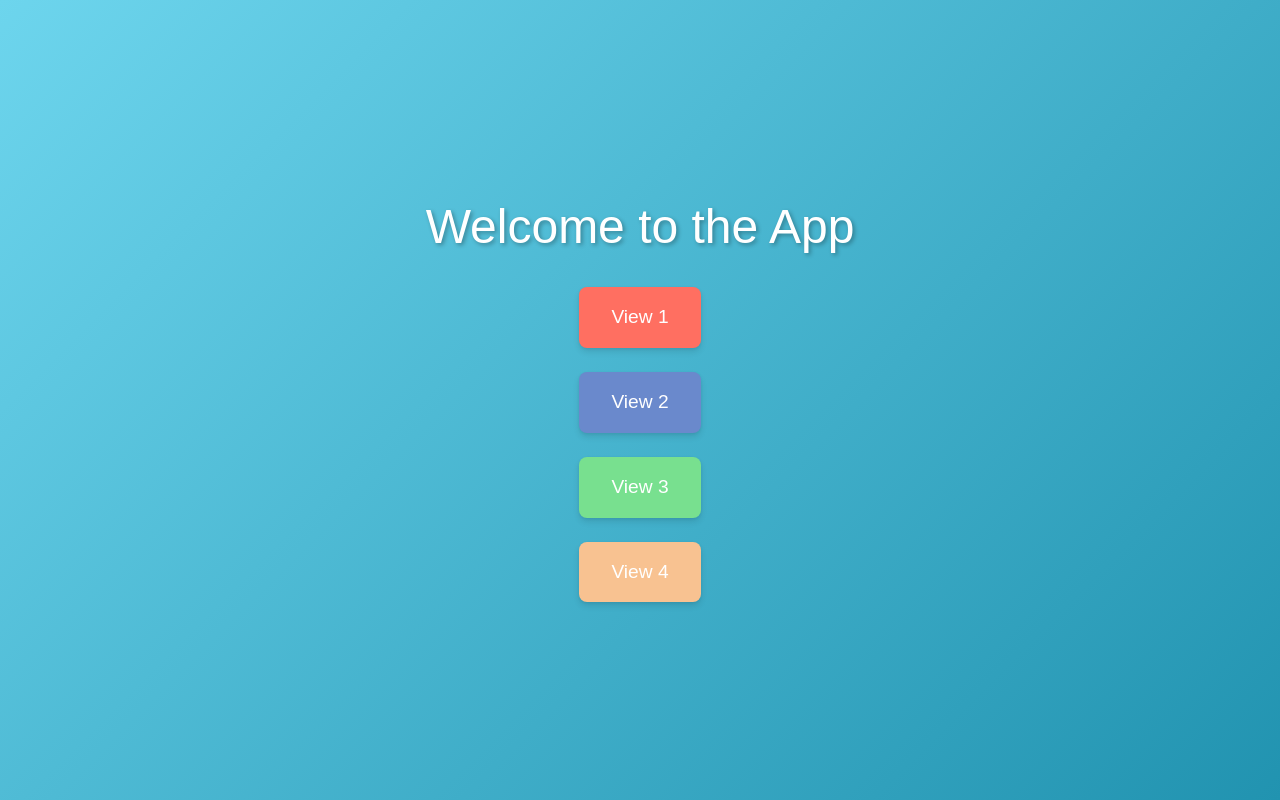
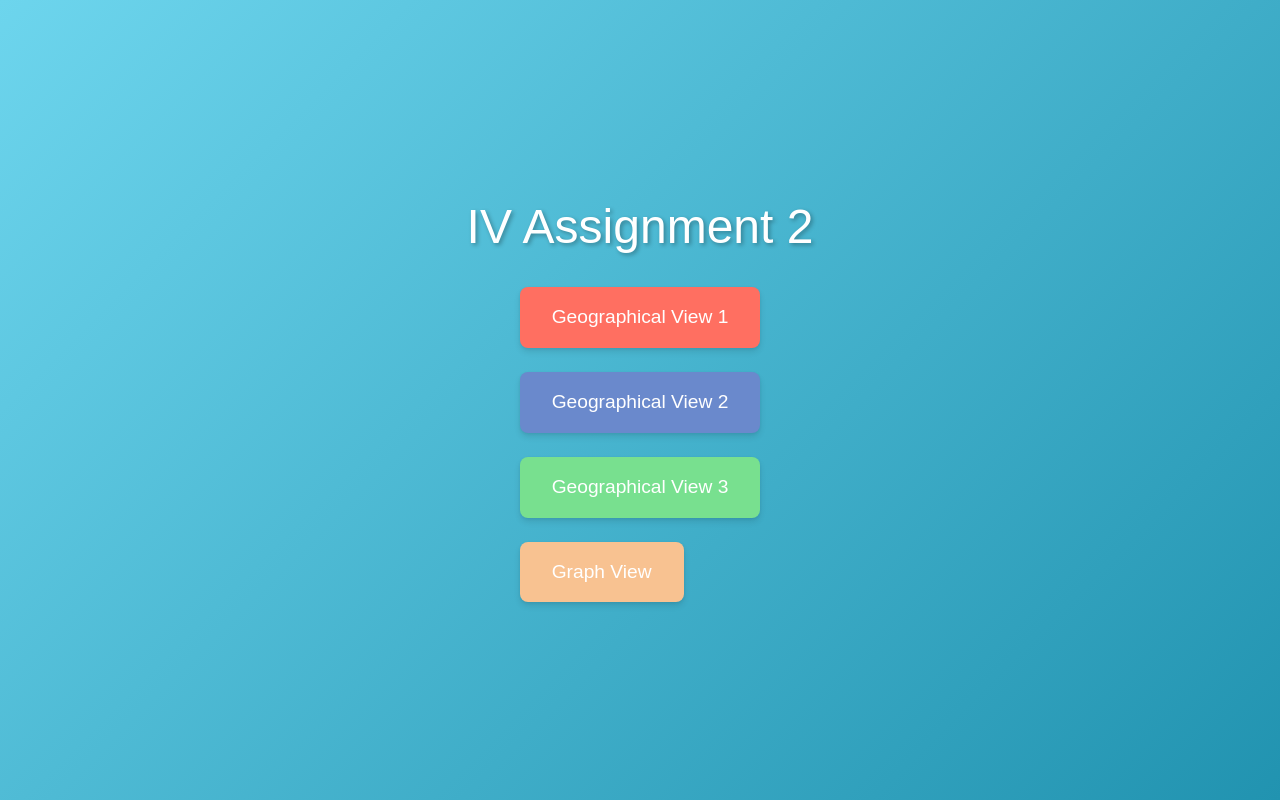
Before and after one commit to mtiessler/Geographical-Mapping-Visualizatior, a React (Create React App) app in the folder UE/Assignment_2/: page / in a window 1280 px wide. Built offline with nearby package versions, Linux system fonts and the light colour scheme; the HTML template or start-up script is replaced by a standard one.

Commit message:
correct titles

```diff
--- a/UE/Assignment_2/src/components/Menu.tsx
+++ b/UE/Assignment_2/src/components/Menu.tsx
@@ -5,19 +5,19 @@ import '../styles/menu.scss';
 const Menu: React.FC = () => {
     return (
         <div className="menu-container">
-            <h1 className="menu-title">Welcome to the App</h1>
+            <h1 className="menu-title">IV Assignment 2</h1>
             <div className="menu-buttons">
                 <Link to="/view1">
-                    <button className="menu-button view1">View 1</button>
+                    <button className="menu-button view1">Geographical View 1</button>
                 </Link>
                 <Link to="/view2">
-                    <button className="menu-button view2">View 2</button>
+                    <button className="menu-button view2">Geographical View 2</button>
                 </Link>
                 <Link to="/view3">
-                    <button className="menu-button view3">View 3</button>
+                    <button className="menu-button view3">Geographical View 3</button>
                 </Link>
                 <Link to="/view4">
-                    <button className="menu-button view4">View 4</button>
+                    <button className="menu-button view4">Graph View</button>
                 </Link>
             </div>
         </div>
```
